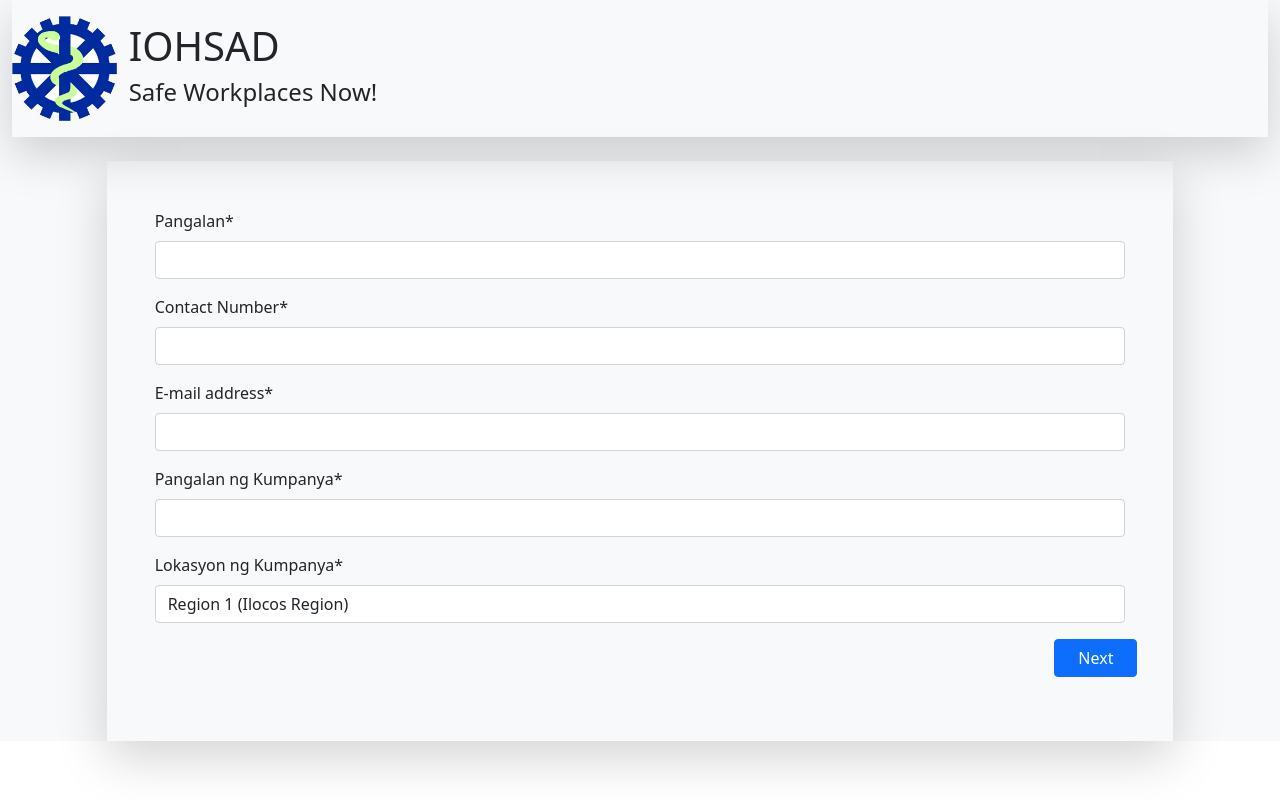
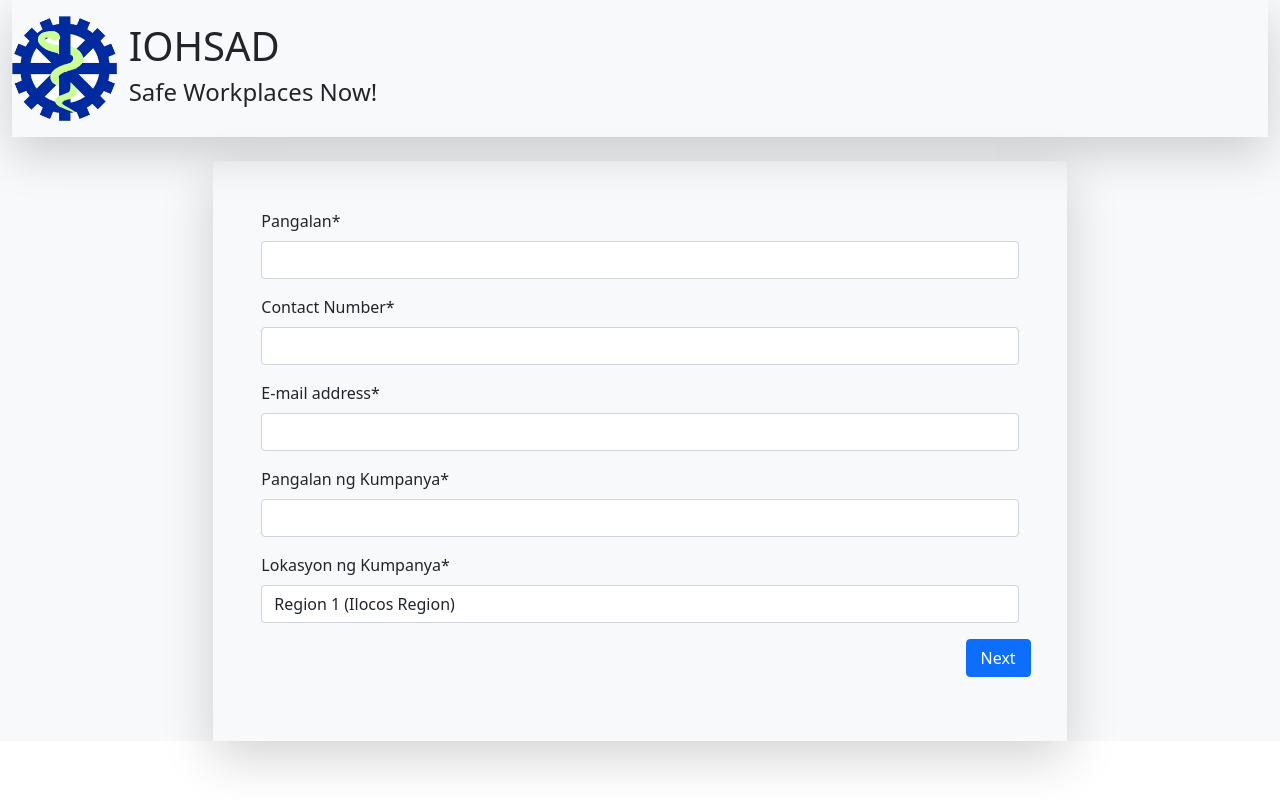
Before and after one commit to simonqq21/IOHSAD-Ex-Nihilo-Web-App, a Flask app: page /forms/COVID19Survey in a window 1280 px wide. Run offline with Flask 2, Linux system fonts and the light colour scheme.

Commit message:
Update COVID19Survey.html

```diff
--- a/app/templates/COVID19Survey.html
+++ b/app/templates/COVID19Survey.html
@@ -30,7 +30,7 @@
           {% endif %}
           {% endwith %}
 
-          <form class="col-sm-10 shadow-lg p-5" method="POST">
+          <form class="col-sm-8 shadow-lg p-5" method="POST">
             {{ form.hidden_tag() }}
 
             <div id="page-1">
```
